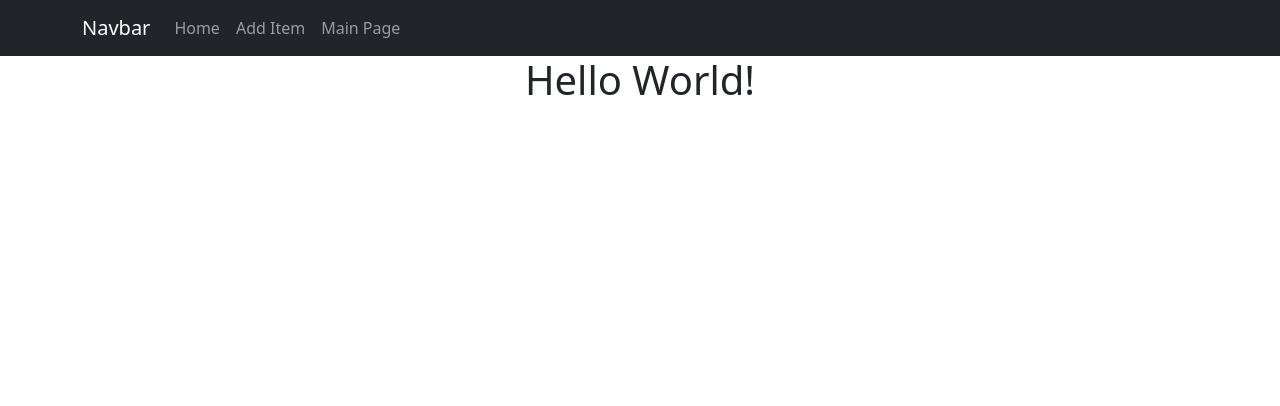
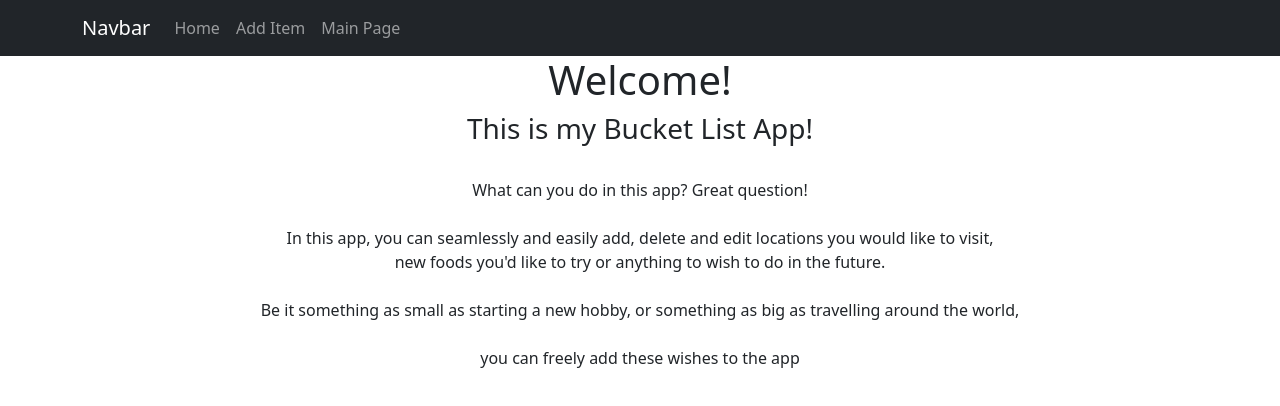
Before and after one commit to natashazywczyk/DataRepProject, a React (Create React App) app: page / in a window 1280 px wide. Shown: the top 406 px of the page. Built offline with nearby package versions, Linux system fonts and the light colour scheme.

Commit message:
Added homepage information, explaining app

```diff
--- a/src/components/Home.js
+++ b/src/components/Home.js
@@ -4,7 +4,22 @@ const Home = () => {
   return (
     <div>
         {/*Add Homepage content here, introduce app and its use*/}
-        <h1>Hello World!</h1>
+        <h1>Welcome!</h1>
+        <h3>This is my Bucket List App!</h3>
+
+        <br></br>
+
+        <p>What can you do in this app?
+          Great question!
+          <br></br>
+          <br></br>
+          In this app, you can seamlessly and easily add, delete and edit locations you would like to visit, <br></br>
+          new foods you'd like to try or anything to wish to do in the future.
+          <br></br>
+          <br></br>
+          Be it something as small as starting a new hobby, or something as big as travelling around the world, <br></br><br></br>
+          you can freely add these wishes to the app
+        </p>
     </div>
   );
 }
```
